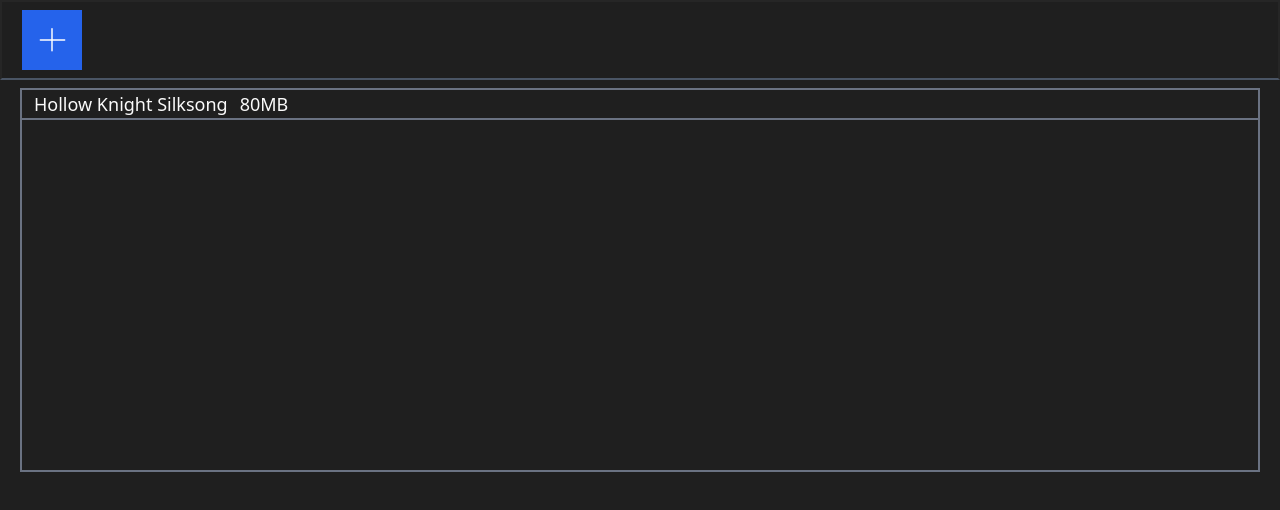
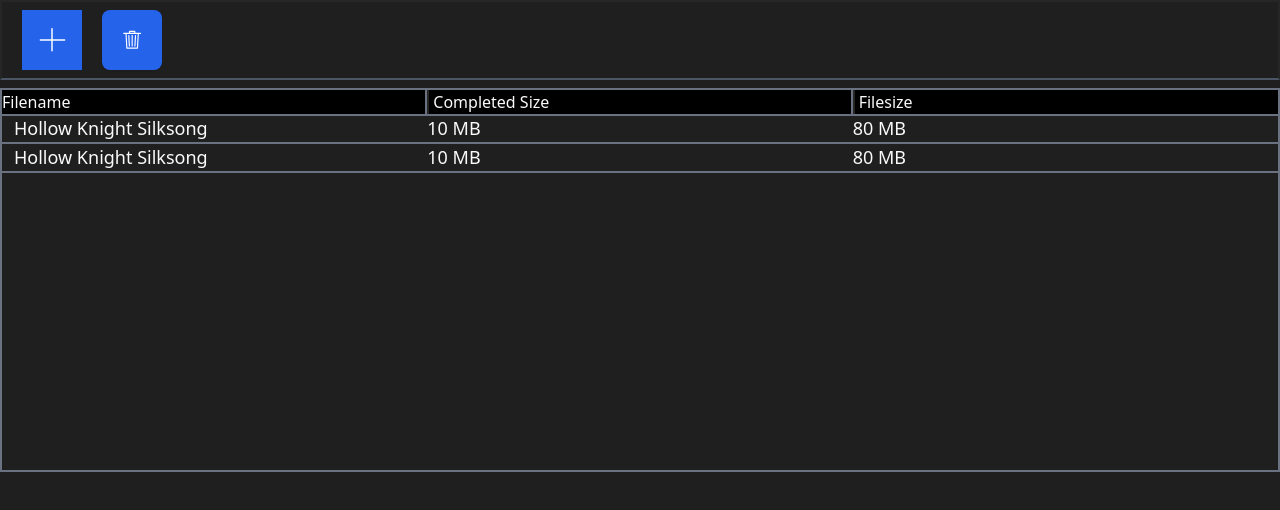
Before and after one commit to Arnob90/DashLoad, a React (Vite) app: page / in a window 1280 px wide. Shown: the top 510 px of the page. Built offline with nearby package versions, Linux system fonts and the light colour scheme.

Commit message:
Improved ui

```diff
--- a/src/app.tsx
+++ b/src/app.tsx
@@ -16,10 +16,13 @@
 							<img className="white-svg" src="../assets/plusicon.svg" />
 						</div>
 					</AddDownloadDialogButton>
-
+					<Button className="w-15 h-15">
+						<img className="white-svg" src="../assets/trash-bin-svgrepo-com.svg" />
+					</Button>
 				</div>
 				<DownloadList>
-					<DownloadItem filename="Hollow Knight Silksong" filesize={80} progress={20}></DownloadItem>
+					<DownloadItem filename="Hollow Knight Silksong" filesize={80} progress={20} completed_size={10}></DownloadItem>
+					<DownloadItem filename="Hollow Knight Silksong" filesize={80} progress={20} completed_size={10}></DownloadItem>
 				</DownloadList>
 			</div>
 		</div>
--- a/src/components/downloadlist.tsx
+++ b/src/components/downloadlist.tsx
@@ -5,17 +5,20 @@
 import { Separator } from "@/components/ui/separator";
 import { Grid } from "@radix-ui/themes"
 import "../styles/white-image.scss"
+import Result from "postcss/lib/result";
 export interface DownloadInfo {
 	filename: string;
 	progress: number;
 	filesize: number;
+	completed_size: number;
 }
-export function DownloadItem({ filename, progress, filesize }: DownloadInfo) {
+export function DownloadItem({ filename, completed_size, filesize }: DownloadInfo) {
 	return (
-		<div className="flex justify-stretch w-full">
+		<>
 			<label className="text-lg mx-3">{filename}</label>
-			<label className="text-lg">{filesize}MB</label>
-		</div>
+			<label className="text-lg">{completed_size} MB</label>
+			<label className="text-lg">{filesize} MB</label>
+		</>
 	)
 }
 interface DownloadListProps {
@@ -27,26 +30,59 @@
 }
 function DownloadListContainer({ children, className }: DownloadListContainerProps) {
 	return (
-		<ul className={`my-2 border-2 border-gray-500 min-h-96 ${className ?? ''}`}>
+		<div className={`my-2 border-2 border-gray-500 min-h-96 ${className ?? ''}`}>
 			{children}
-		</ul>
+		</div>
+	)
+}
+interface BackgroundGridProps {
+
+	children: ReactNode;
+}
+export function BackgroundGrid({ children }: BackgroundGridProps) {
+	const childrenList = React.Children.toArray(children);
+	if (childrenList.length == 0) {
+		return <div className="bg-gray-900">
+		</div>;
+	}
+	const firstElem = childrenList[0]
+	const rest = childrenList.slice(1)
+	return (
+		<>
+			<div className="bg-black border-b-gray-500 outline-2 outline-gray-500">
+				{firstElem}
+			</div>
+			{rest.map((child) => {
+				return (
+					<div className="bg-black border-l-2 border-b-gray-500 outline-2 outline-gray-500">
+						<div className="mx-1">
+							{child}
+						</div>
+					</div>
+				)
+			})}
+		</>
 	)
 }
 export function DownloadList({ children }: DownloadListProps) {
-	const [focusedIndex, setFocusedIndex] = useState(-1);
-	const childrenList: ReactNode[] = React.Children.toArray(children);
+	const [focused, setFocus] = useState(-1)
+	const childrenArr = React.Children.toArray(children)
 	return (
-		<DownloadListContainer className="mx-5">
-			{
-
-				childrenList.map((node, i) => {
-					return (
-						<li tabIndex={0} onFocus={() => setFocusedIndex(i)} onBlur={() => { setFocusedIndex(-1) }} className={`flex flex-row ${focusedIndex != i ? "outline-bottom" : ""} focus:outline outline-gray-500 focus:outline-primary justify-between`}>
-							{node}
-						</li>
-					)
-				})
-			}
-		</DownloadListContainer >
+		<DownloadListContainer>
+			<div className="grid grid-cols-3 max-w-full">
+				<BackgroundGrid>
+					<label>Filename</label>
+					<label>Completed Size</label>
+					<label>Filesize</label>
+				</BackgroundGrid>
+			</div>
+			{childrenArr.map((elem, i) => {
+				return (
+					<div tabIndex={0} onFocus={() => { setFocus(i) }} onBlur={() => { setFocus(-1) }} className={`grid grid-cols-3 justify-stretch focus:outline-2 focus:outline-primary ${focused != i ? "outline-bottom" : ""}`}>
+						{elem}
+					</div>
+				)
+			})}
+		</DownloadListContainer>
 	)
 }
```
Also changed, not shown: assets/trash-bin-svgrepo-com.svg (added).
